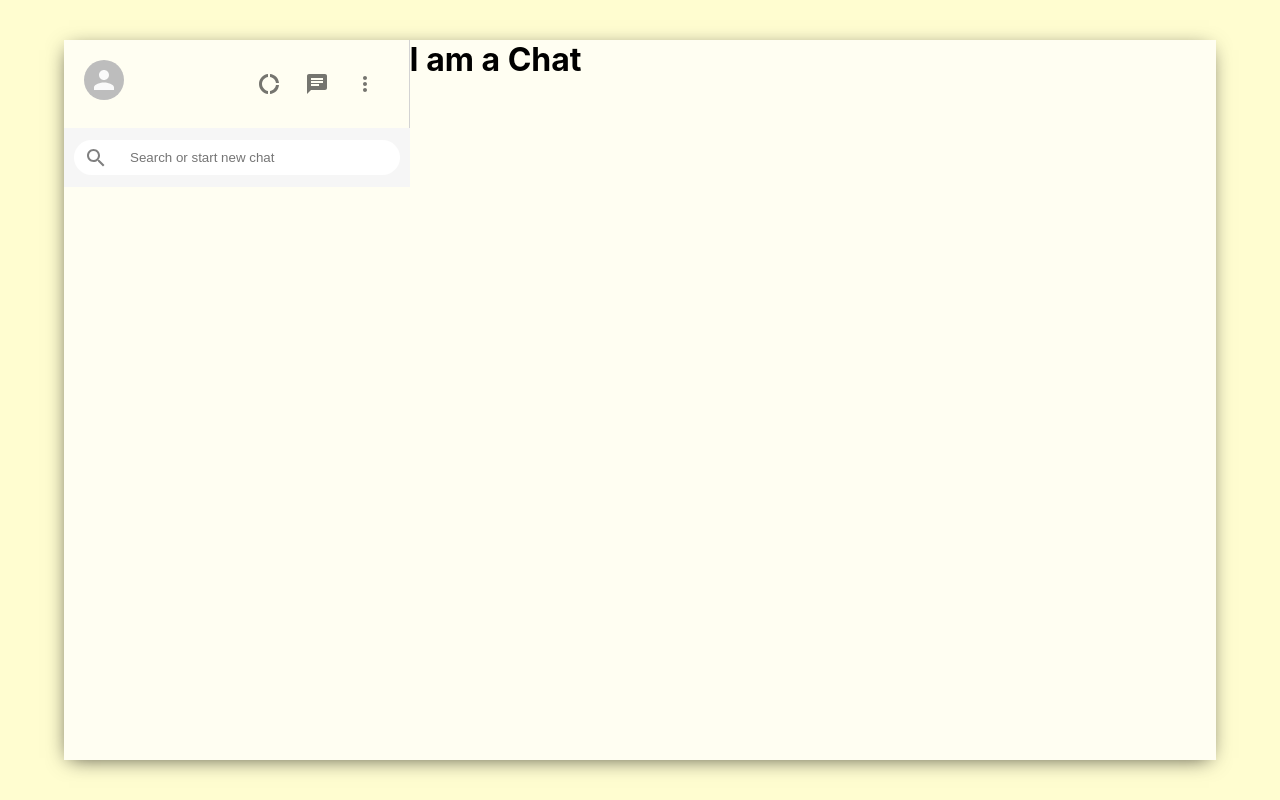
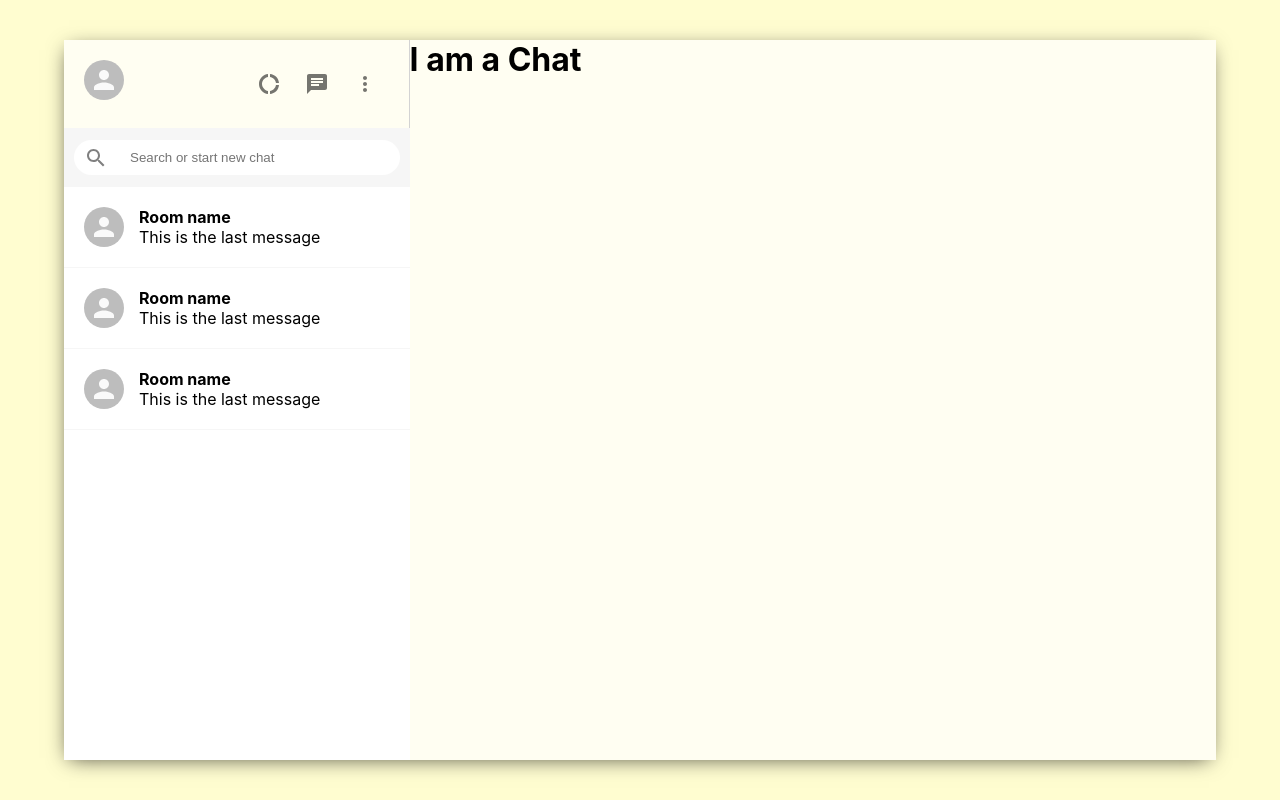
Before and after one commit to Rittik-kumar/whatsapp-Web, a React (Create React App) app: page / in a window 1280 px wide. Built offline with nearby package versions, Linux system fonts and the light colour scheme.

Commit message:
Sidebar Chat Section

```diff
--- a/src/Sidebar.css
+++ b/src/Sidebar.css
@@ -44,3 +44,8 @@
   outline-width: 0;
   margin-left: 10px;
 }
+.sidebar__chats{
+  flex: 1;
+  background-color: white;
+  overflow: scroll;
+}
--- a/src/Sidebar.js
+++ b/src/Sidebar.js
@@ -5,6 +5,7 @@
 import MoreVertIcon from '@material-ui/icons/MoreVert';
 import { Avatar, IconButton } from '@material-ui/core';
 import { SearchOutlined } from '@material-ui/icons';
+import SidebarChat from './SidebarChat';
 function Sidebar() {
   return (
     <div className='sidebar'>
@@ -28,9 +29,14 @@
           <input placeholder="Search or start new chat" type="text" />
         </div>
       </div>
-      <div className='sidebar'></div>
+
+      <div className='sidebar__chats'>
+        <SidebarChat />
+        <SidebarChat />
+        <SidebarChat />
+      </div>
     </div>
-  )
+  );
 }
 
 export default Sidebar;
--- /dev/null
+++ b/src/SidebarChat.css
@@ -0,0 +1,15 @@
+.sidebarChat{
+ display: flex;
+ padding: 20px;
+ cursor: pointer;
+ border-bottom: 1px solid #f6f6f6;
+}
+.sidebarChat:hover{
+  background-color: #ebebeb;
+}
+.sidebarChat__info > h2{
+  font-size: 16px;
+}
+.sidebarChat__info{
+  margin-left: 15px;
+}
--- /dev/null
+++ b/src/SidebarChat.js
@@ -0,0 +1,16 @@
+import { Avatar } from '@material-ui/core';
+import React from 'react';
+import './SidebarChat.css';
+function SidebarChat() {
+  return (
+    <div className='sidebarChat'>
+      <Avatar />
+      <div className='sidebarChat__info'>
+        <h2>Room name</h2>
+        <p>This is the last message</p>
+      </div>
+    </div>
+  )
+}
+
+export default SidebarChat;
```
Also changed, not shown: 1 other file (tests, documents, lock files or other folders).
